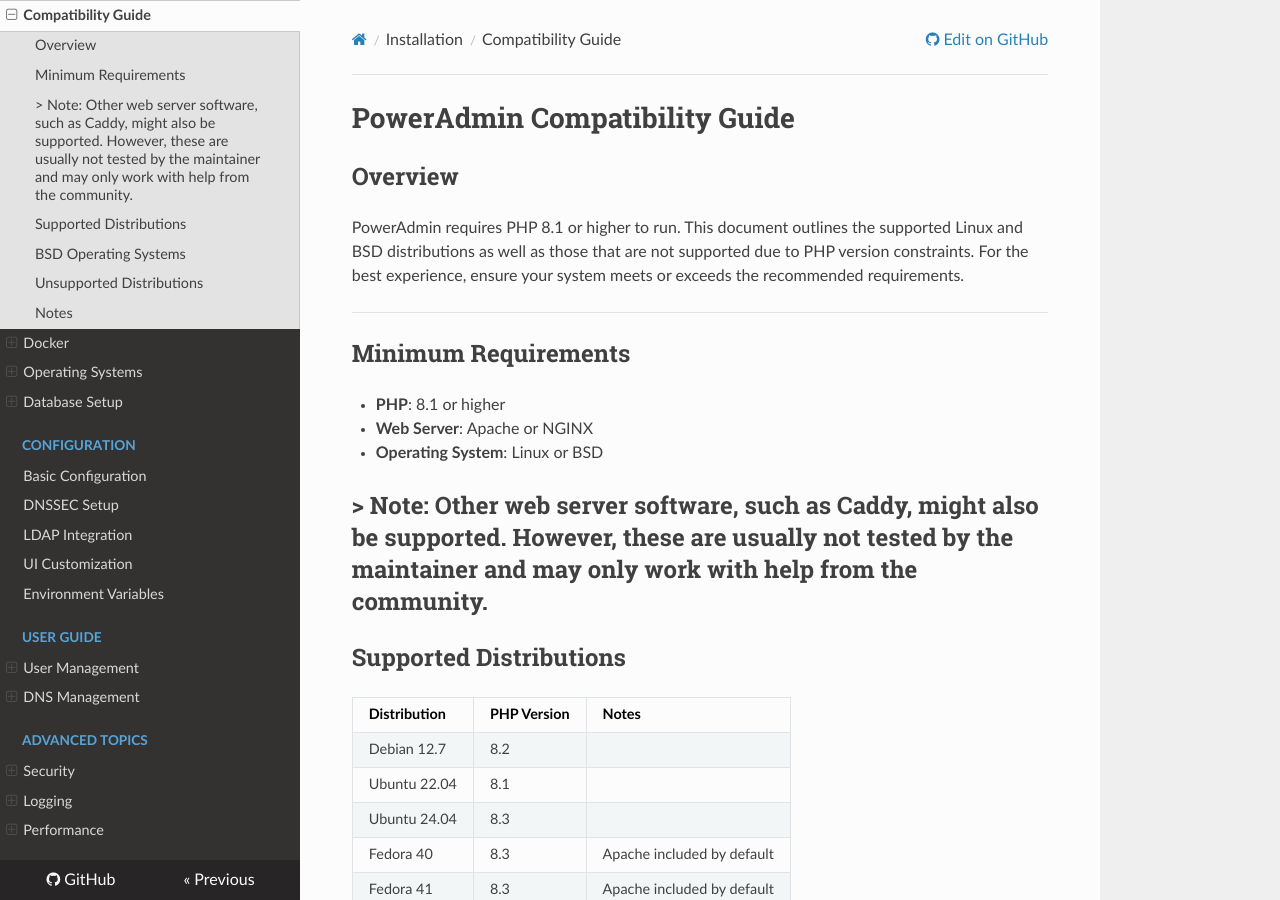
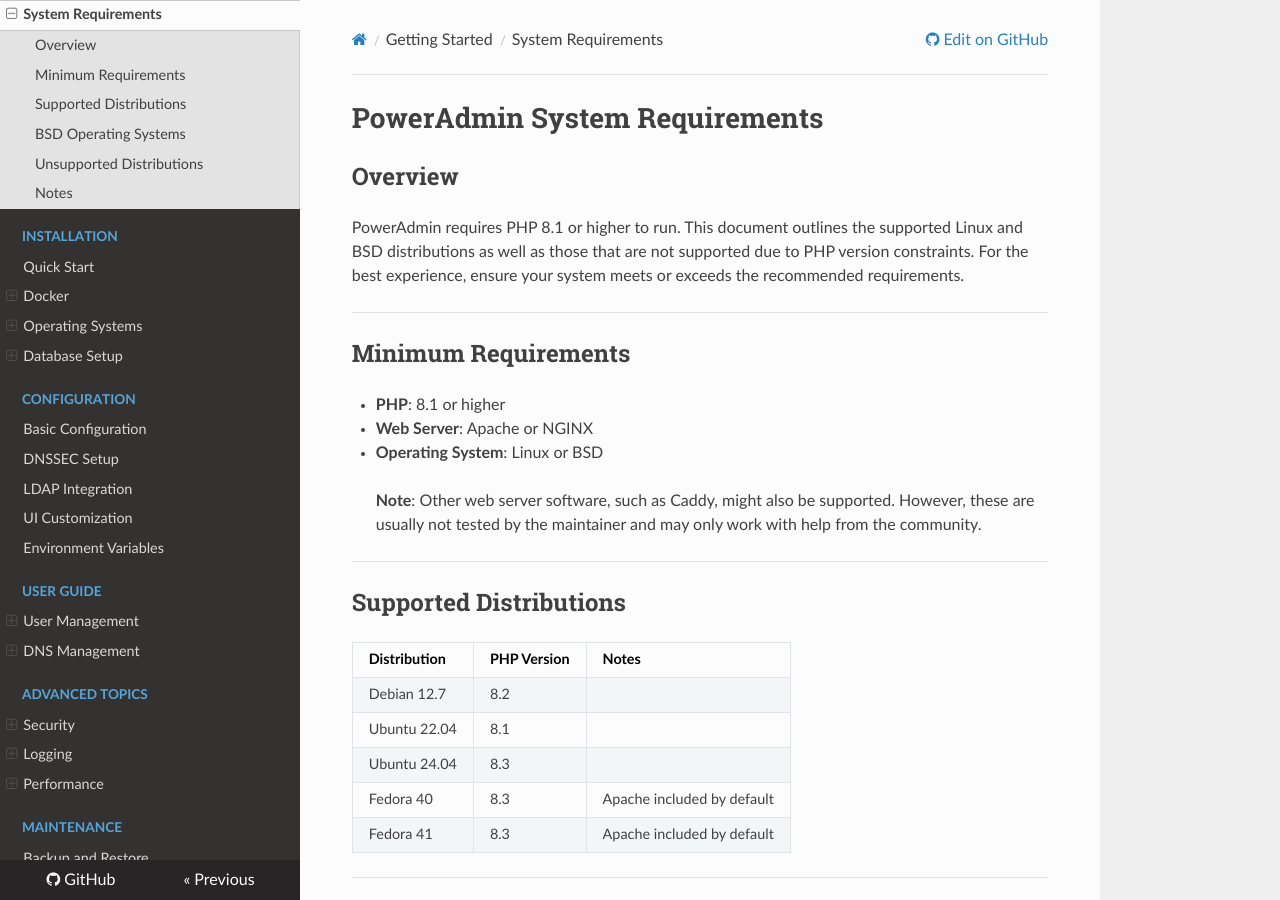
Before and after one commit to poweradmin/poweradmin-docs, an MkDocs documentation site: the page built from docs/getting-started/requirements.md, in a window 1280 px wide and 900 px high. Built offline with MkDocs 1.6.1, drawn with Linux system fonts in a browser that asks for light colours; nearby versions of some CDN libraries.

Commit message:
docs: move os info to system requirements

```diff
--- a/docs/installation/compatibility-guide.md
+++ b/docs/getting-started/requirements.md
@@ -1,4 +1,4 @@
-# PowerAdmin Compatibility Guide
+# PowerAdmin System Requirements
 
 ## Overview
 PowerAdmin requires PHP 8.1 or higher to run. This document outlines the supported Linux and BSD distributions as well as those that are not supported due to PHP version constraints. For the best experience, ensure your system meets or exceeds the recommended requirements.
@@ -11,6 +11,7 @@
 - **Operating System**: Linux or BSD
 
 > **Note**: Other web server software, such as Caddy, might also be supported. However, these are usually not tested by the maintainer and may only work with help from the community.
+
 ---
 
 ## Supported Distributions
--- a/mkdocs.yml
+++ b/mkdocs.yml
@@ -34,7 +34,6 @@
 
   - Installation:
       - Quick Start: installation/quickstart.md
-      - Compatibility Guide: installation/compatibility-guide.md
       - Docker:
           - Installation: installation/docker.md
           - Docker Compose: installation/docker-compose.md
```
